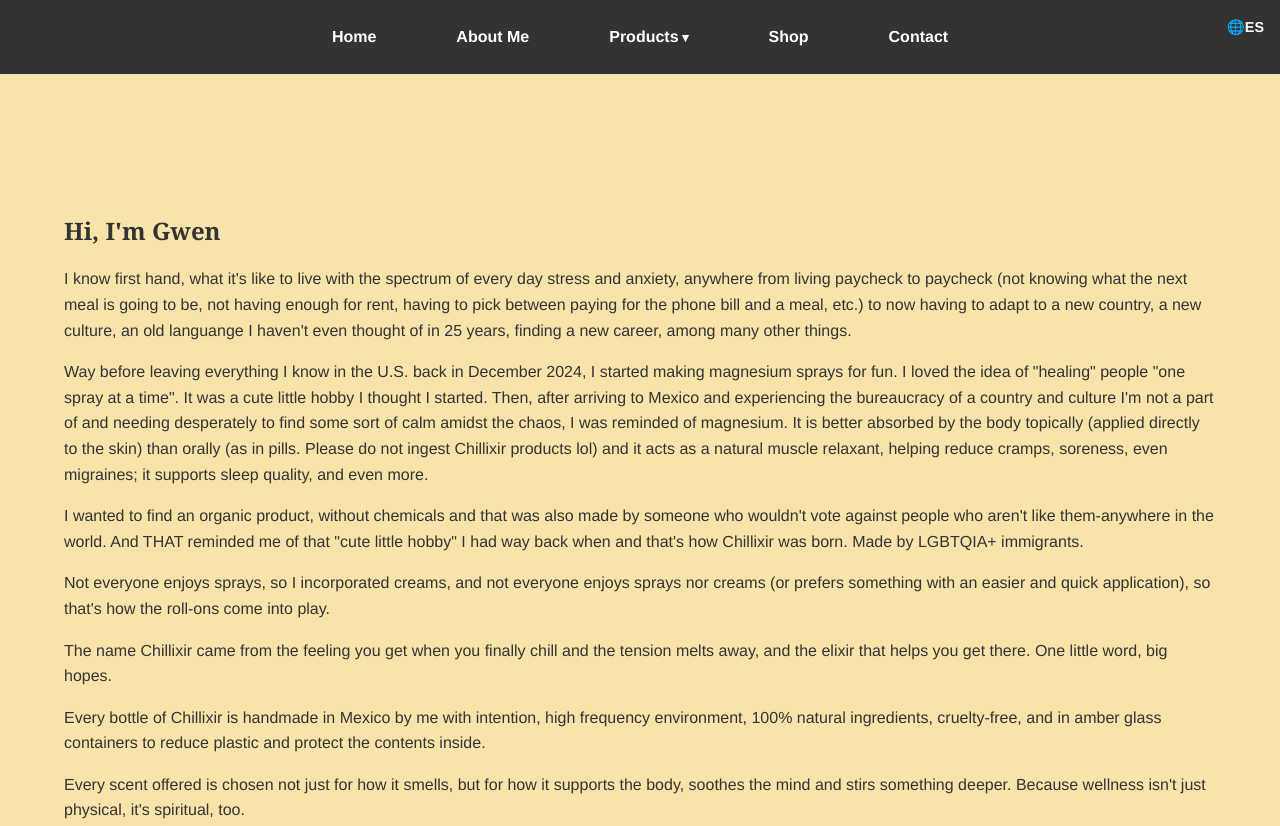
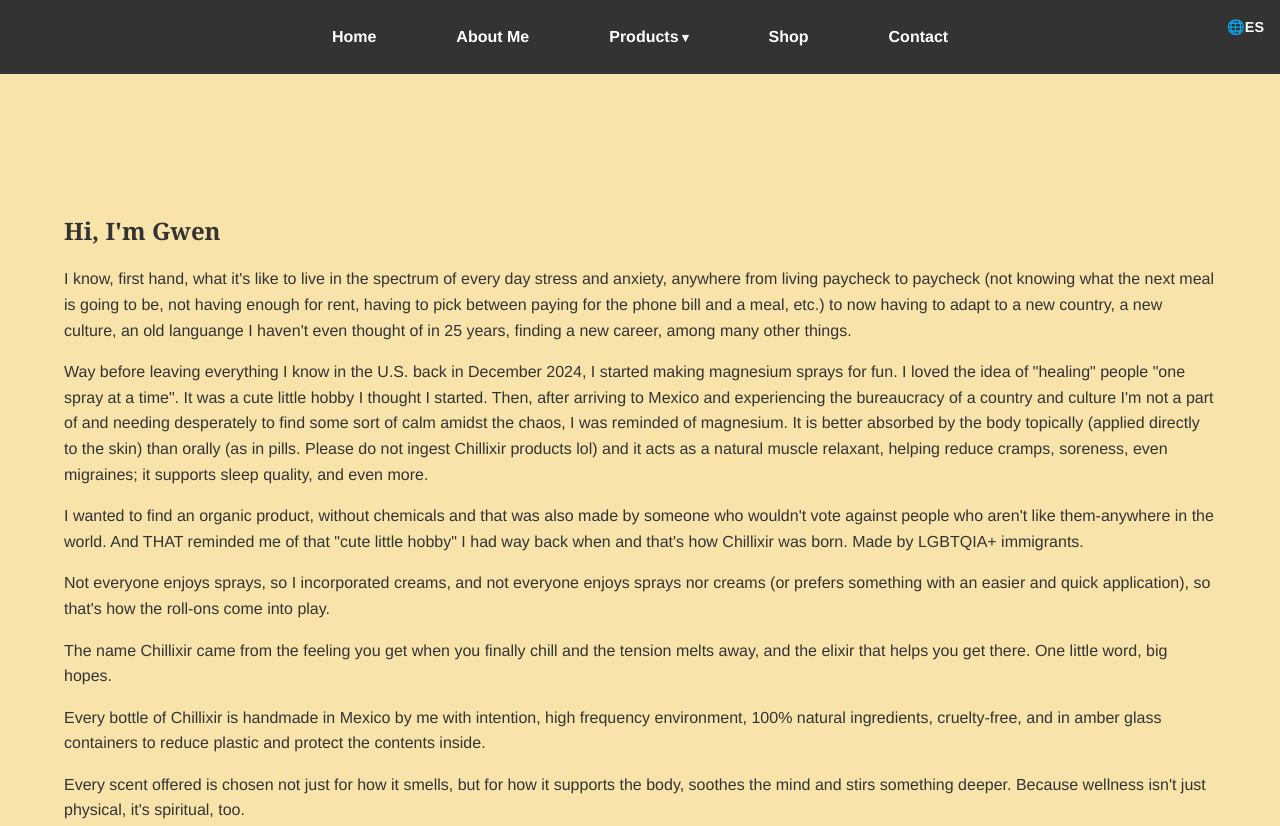
Before and after one commit to gwensayshellobekindbuttakenoshit/chillixir, a plain HTML site: page about-me-en.html in a window 1280 px wide. Shown: the top 826 px of the page. Drawn offline with Linux system fonts and the light colour scheme.

Commit message:
Improve text clarity and mission statement in about-me-en.html
Corrected phrasing and added line breaks for clarity. Emphasized the mission of supporting LGBTQIA+ and immigrant communities through Chillixir.

```diff
--- a/about-me-en.html
+++ b/about-me-en.html
@@ -70,7 +70,7 @@
             <!-- CHANGE THIS ENTIRE SECTION -->
             <h1>Hi, I'm Gwen</h1>
 
-            <p>I know first hand, what it's like to live with the spectrum of every day stress and anxiety, anywhere from living paycheck to paycheck (not knowing
+            <p>I know, first hand, what it's like to live in the spectrum of every day stress and anxiety, anywhere from living paycheck to paycheck (not knowing
                 what the next meal is going to be, not having enough for rent, having to pick between paying for the phone bill and a meal, etc.) to now having to
                 adapt to a new country, a new culture, an old languange I haven't even thought of in 25 years, finding a new career, among many other things.
             </p>
@@ -123,6 +123,8 @@
                         sacred spaces, and open the Third Eye and Crown Chakras. Its calming aroma is believed to
                         alleviate stress, anxiety, grief, and nervousness while promoting inner peace, emotional balance, and resilience.
                     </p></center></i>
+                    <br>
+                    <br>
 
                 <p>Choosing Chillixir isn't just buying a spray, cream or roll-on. It's supporting LGBTQIA+ and immigrant communities. My goal is to, one day in
                     a near future, be able to get
```
